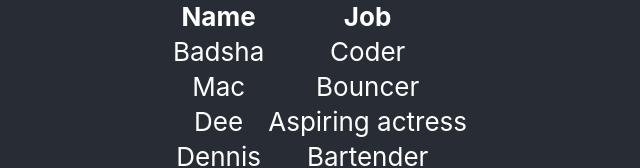
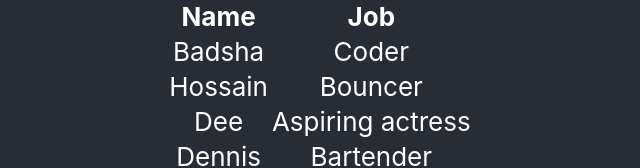
Before and after one commit to badshab454/React-js, a React (Create React App) app in the folder linkedin/: page / in a window 1280 px wide. Shown: the part 571-739 px from the top of the page, without its empty margins (320-960 px from the left). Built offline with nearby package versions, Linux system fonts and the light colour scheme.

Commit message:
job table

```diff
--- a/linkedin/src/App.js
+++ b/linkedin/src/App.js
@@ -21,7 +21,7 @@ function App() {
             <td>Coder</td>
           </tr>
           <tr>
-            <td>Mac</td>
+            <td>Hossain</td>
             <td>Bouncer</td>
           </tr>
           <tr>
```
